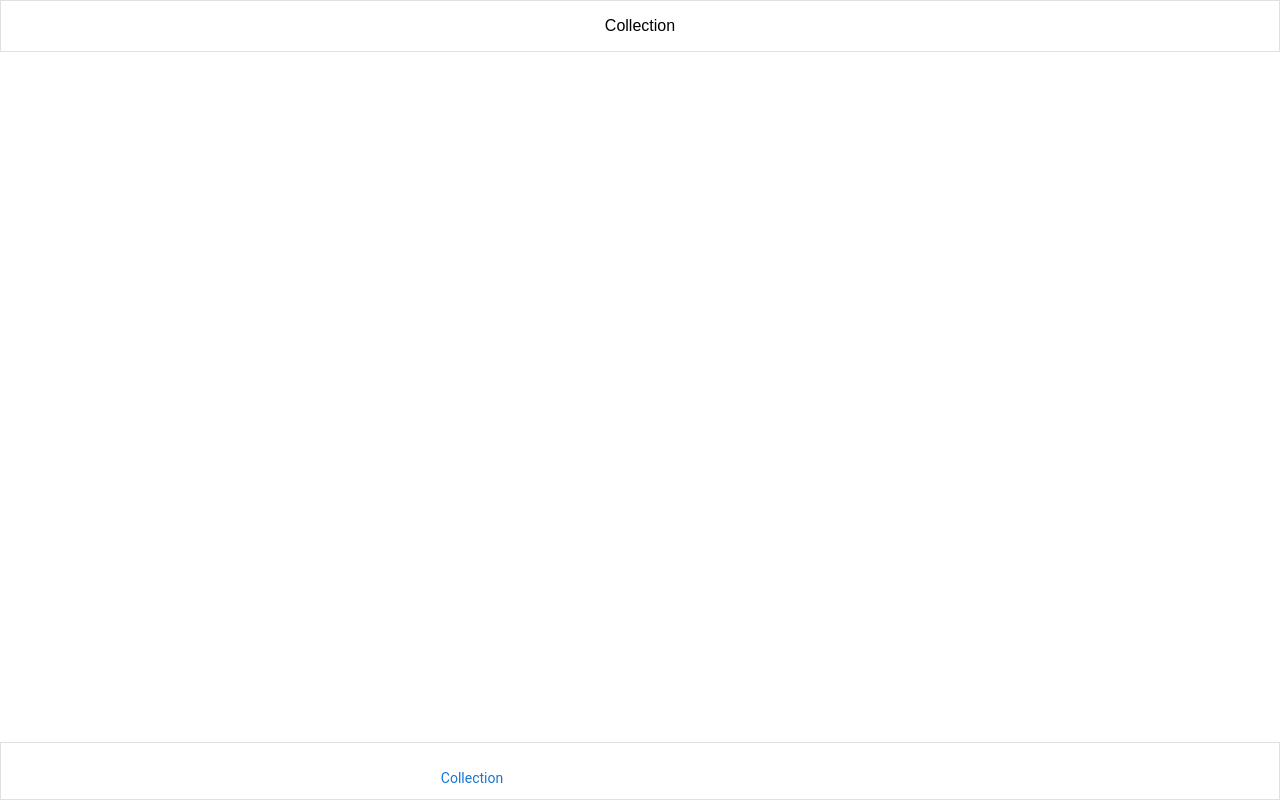
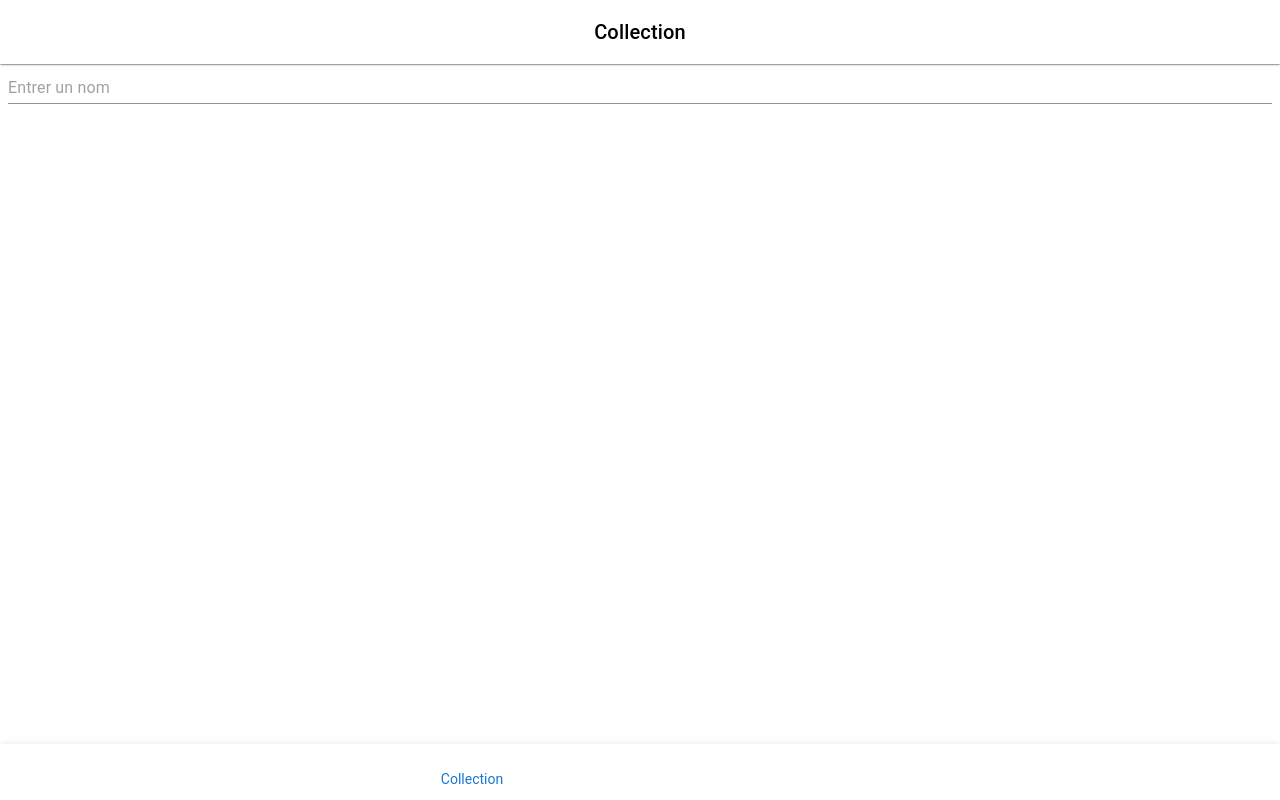
Before and after one commit to ebenois/Mandats-Corruptions, a React (Vite) app in the folder Mandats-Corruptions/: page /collection in a window 1280 px wide. Built offline with nearby package versions, Linux system fonts and the light colour scheme; some icons are missing.

Commit message:
Correction superposition de la Navbar et du Header sur les pages

```diff
--- a/Mandats-Corruptions/src/App.jsx
+++ b/Mandats-Corruptions/src/App.jsx
@@ -1,5 +1,6 @@
 import { BrowserRouter, Routes, Route } from "react-router-dom";
 import Navbar from "./components/Navbar";
+import Box from "@mui/material/Box";
 
 import HomePage from "./pages/HomePage";
 import CollectionPage from "./pages/CollectionPage";
@@ -9,12 +10,15 @@ import DeckPage from "./pages/DeckPage";
 function App() {
   return (
     <BrowserRouter>
+      {/* espace pour la navbar */}
+      <Box sx={{ pb: 7 }}>
         <Routes>
           <Route path="/" element={<HomePage />} />
           <Route path="/collection" element={<CollectionPage />} />
           <Route path="/combat" element={<FightPage />} />
           <Route path="/deck" element={<DeckPage />} />
         </Routes>
+      </Box>
 
       <Navbar />
     </BrowserRouter>
--- a/Mandats-Corruptions/src/components/Headbar.jsx
+++ b/Mandats-Corruptions/src/components/Headbar.jsx
@@ -1,26 +1,17 @@
 import * as React from "react";
-import Box from "@mui/material/Box";
-import Paper from "@mui/material/Paper";
+import AppBar from "@mui/material/AppBar";
+import Toolbar from "@mui/material/Toolbar";
+import Typography from "@mui/material/Typography";
 
 export default function Headbar({ title }) {
   return (
-    <Box sx={{ pt: 6 }}>
-      <Paper
-        sx={{
-          position: "fixed",
-          top: 0,
-          left: 0,
-          right: 0,
-          backgroundColor: "white",
-          color: "black",
-          fontFamily: "Arial",
-          textAlign: "center",
-        }}
-        variant="outlined"
-        square
-      >
-        <p>{title}</p>
-      </Paper>
-    </Box>
+    <>
+      <AppBar position="fixed" color="inherit" elevation={1}>
+        <Toolbar sx={{ justifyContent: "center" }}>
+          <Typography variant="h6">{title}</Typography>
+        </Toolbar>
+      </AppBar>
+      <Toolbar />
+    </>
   );
 }
--- a/Mandats-Corruptions/src/components/Navbar.jsx
+++ b/Mandats-Corruptions/src/components/Navbar.jsx
@@ -1,6 +1,5 @@
 import * as React from "react";
 import { useNavigate } from "react-router-dom";
-import Box from "@mui/material/Box";
 import Paper from "@mui/material/Paper";
 import BottomNavigation from "@mui/material/BottomNavigation";
 import BottomNavigationAction from "@mui/material/BottomNavigationAction";
@@ -19,26 +18,16 @@ export default function Navbar() {
   };
 
   return (
-    <Box sx={{ pb: 6 }}>
     <Paper
       sx={{
         position: "fixed",
         bottom: 0,
         left: 0,
         right: 0,
-          backgroundColor: "white",
       }}
-        variant="outlined"
-        square
+      elevation={3}
     >
-        <BottomNavigation
-          sx={{
-            width: "100%",
-            bgcolor: "#FFFFFF",
-          }}
-          value={value}
-          onChange={handleChange}
-        >
+      <BottomNavigation value={value} onChange={handleChange}>
         <BottomNavigationAction
           label="Collection"
           value="collection"
@@ -58,6 +47,5 @@ export default function Navbar() {
         />
       </BottomNavigation>
     </Paper>
-    </Box>
   );
 }
--- a/Mandats-Corruptions/src/pages/CollectionPage.jsx
+++ b/Mandats-Corruptions/src/pages/CollectionPage.jsx
@@ -1,9 +1,53 @@
+import { useState, useEffect } from "react";
 import Headbar from "../components/Headbar";
+import Box from "@mui/material/Box";
+import Input from "@mui/material/Input";
+import List from "@mui/material/List";
+import ListItem from "@mui/material/ListItem";
+
+import PoligraphService from "../services/poligraphService";
+
+const ariaLabel = { "aria-label": "description" };
 
 export default function CollectionPage() {
+  const [search, setSearch] = useState("");
+  const [politicians, setPoliticians] = useState([]);
+
+  useEffect(() => {
+    async function loadPoliticians() {
+      if (!search.trim()) {
+        setPoliticians([]);
+        return;
+      }
+
+      const results = await PoligraphService.searchPoliticiansByName(search);
+
+      setPoliticians(results);
+    }
+
+    loadPoliticians();
+  }, [search]);
+
   return (
     <>
       <Headbar title="Collection" />
+
+      <Input
+        placeholder="Entrer un nom"
+        inputProps={ariaLabel}
+        fullWidth
+        value={search}
+        onChange={(e) => setSearch(e.target.value)}
+      />
+      <Box>
+        <List>
+          {politicians.map((politician) => (
+            <ListItem key={politician.slug} disablePadding>
+              <p>{politician.fullName}</p>
+            </ListItem>
+          ))}
+        </List>
+      </Box>
     </>
   );
 }
```
Lines whose indentation alone changed are shown as unchanged.
